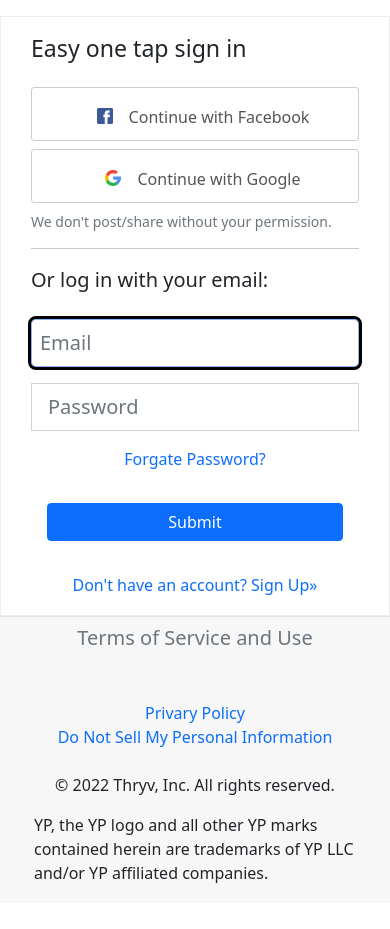
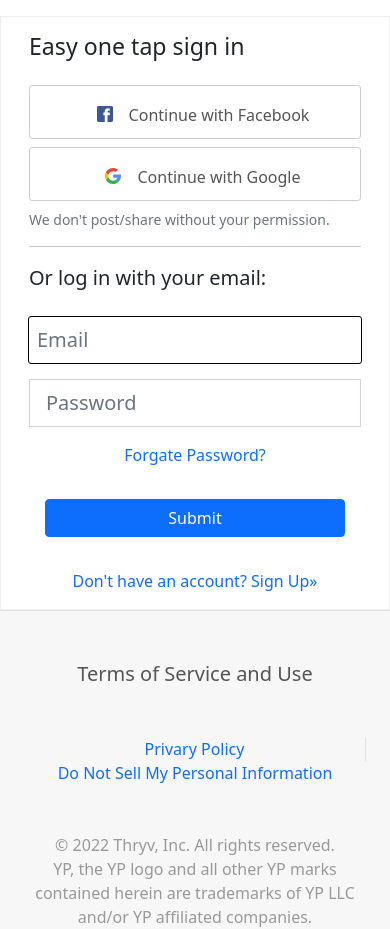
Before and after one commit to kiranrathor30697/yellow-page-login, a plain HTML site: page index.html in a window 390 px wide. Before the commit the page ends 903 px from the top, so only its background shows below. Drawn offline with nearby package versions, Linux system fonts and the light colour scheme.

Commit message:
login done

```diff
--- a/css/login.css
+++ b/css/login.css
@@ -7,13 +7,11 @@
 .k_box{
     border: 1px solid #cccccc;
 }
-.outline{
-    outline:none;
-}
 .k_outline:focus{
     box-shadow: none;
-    outline: 3px solid #000;
-    border-radius: 5px !important;
+    outline: 1px solid #000;
+    border: 0px;
+    border-radius: 2px !important;
 }
 .k_logo{
     text-decoration: none;
@@ -21,47 +19,53 @@
     font-size: 0.8em;
     }
 .k_p_fs{
-    font-size:13px;
+    font-size:1em;
     color:#999999;
+}
+._anchor_text_color{
+    color:#555;
 }
 .k_hover:hover {
     color: #555555 !important;
 }
-@media only screen and (max-width: 300px) {
-    body > form,footer{
-        display: none;
+@media only screen and (min-width: 205px) and (max-width: 300px){
+    form{
+        width: 100% !important;
+        margin: 0px auto !important;
     }
-}
-@media only screen and (min-width: 300px) {
-    .text-center,error_msg{
-        display: none;
-    }
-}
-@media only screen and (max-width: 540px) {
     body{
         width: 100% !important;
         margin: 0px !important;
     }
+    .k_img{
+        padding: 0px !important;
+    }
+    .k_f,k_heading{
+        font-size:20px;
+    }
+}
+@media only screen and (min-width: 301px) and (max-width: 540px) {
+
     .row ,offset-4,col-4,p-4,k_border,mt-5{
-        margin: 0px auto !important;
-        padding: 2px !important;
+        margin: 0px !important;
+        padding: 0px !important;
     }
 }
 @media only screen and (min-width:541px) and (max-width: 720px) {
     form{
-        width: 40% !important;
+        width: 60% !important;
         margin: 0px auto !important;
-    }
+    }/*
     .text-decoration-none,fs-6 d-flex,justify-content-center{
         width: 100% !important;
     }
     .row ,offset-4,col-4,p-4,k_border,mt-5{
         padding: 0px !important;
-    }
+    } */
 }
 @media only screen and (min-width: 721px) and (max-width: 960px) {
     form{
-        width: 40% !important;
+        width: 60% !important;
         margin: 0px auto !important;
     }
 }
--- a/index.html
+++ b/index.html
@@ -16,30 +16,29 @@
 
 </head>
 <body>
-    <h3 class="text-center error_msg">Not Supported Login Page very small Resolution</h3>
     <form class="mt-3 k_login_form k_border p-3">
         <div class="row">
           <div class="col-12 col-sm-12 col-md-12 col-lg-12">
-            <h3 class=" k_f">Easy one tap sign in</h3>
+            <h3 class=" k_f k_heading">Easy one tap sign in</h3>
           </div>
 
-          <div class="col-12 col-sm-12 col-md-12 col-lg-12 ">
-            <div class="pt-3">
-              <a href="" class="k_logo k_hover">
-                <div class="k_box d-flex justify-content-center pt-1 rounded-1">
-                  <img src="img/icon-facebook.png" class="p-3">
-                  <h4 class="fs-6 d-inline-block pt-3">Continue with Facebook</h4>
+          <div class="col-12 col-sm-12 col-md-12 col-lg-12 k_img">
+            <div class="pt-3 k_img">
+              <a href="" class="k_logo k_hover ">
+                <div class="k_box d-flex justify-content-center pt-1 rounded-1 ">
+                  <img src="img/icon-facebook.png" class="p-3 k_img">
+                  <h4 class="fs-6 d-inline-block pt-3 k_img">Continue with Facebook</h4>
                 </div>
               </a>
             </div>
           </div>
 
-          <div class="col-12 col-sm-12 col-md-12 col-lg-12">
-            <div class="pt-2">
-              <a href="" class="k_logo k_hover">
-                <div class="k_box d-flex justify-content-center pt-1 rounded-1">
-                  <img src="img/icon-google.png" class="p-3">
-                  <h4 class="fs-6 d-inline-block pt-3">Continue with Google</h4>
+          <div class="col-12 col-sm-12 col-md-12 col-lg-12 k_img">
+            <div class="pt-2 ">
+              <a href="" class="k_logo k_hover k_img">
+                <div class="k_box d-flex justify-content-center pt-1 rounded-1 k_img">
+                  <img src="img/icon-google.png" class="p-3 k_img">
+                  <h4 class="fs-6 d-inline-block pt-3 k_img">Continue with Google</h4>
                 </div>
               </a>
             </div>
@@ -87,19 +86,26 @@
   <footer class="">
     <div class="k_bg2 border-top">
      <div class="container">
-       <div class=" row mb-5 mt-5 w-100">
-         <section class="">
-            <div class="form-text fs-5 d-flex justify-content-center">Terms of Service and Use</div>
-            <div class="pt-5">
-              <a href="" class="k_privacy text-decoration-none d-flex justify-content-center">Privary Policy</a><a href="" class="k_privacy text-decoration-none d-flex justify-content-center">Do Not Sell My Personal Information</a>
+        <div class="row">
+          <div class="col-12 fs-5 text-center mt-5">
+            <a href="#" class="text-decoration-none _anchor_text_color">Terms of Service and Use</a>
+          </div>
+          <div class="col-12 mt-5">
+          <div class="row">
+            <div class="col-12 col-sm-5 col-md-5 text-center text-sm-end border-end">
+              <a href="" class="k_privacy text-decoration-none ">Privary Policy</a>
             </div>
-            <div class=" mt-4 d-flex justify-content-center">
-              <p class=" ">© 2022 Thryv, Inc. All rights reserved.</p>
+            <div class="col-12 col-sm-7 col-md-7 text-center text-sm-start">
+              <a href="" class="k_privacy text-decoration-none">Do Not Sell My Personal Information</a>
             </div>
-            <div class=" d-flex justify-content-center">
-              <p class="ps-2 p-0">YP, the YP logo and all other YP marks contained herein are trademarks of YP LLC and/or YP affiliated companies.</p>
-            </div>
-         </section>
+          </div>
+          </div>
+          <div class="col-12 text-center k_p_fs mt-5">
+            <span>© 2022 Thryv, Inc. All rights reserved.</span>
+          </div>
+          <div class="col-12 text-center k_p_fs">
+            <span>YP, the YP logo and all other YP marks contained herein are trademarks of YP LLC and/or YP affiliated companies.</div></span>
+          </div>
        </div>
      </div>
     </div>
```
